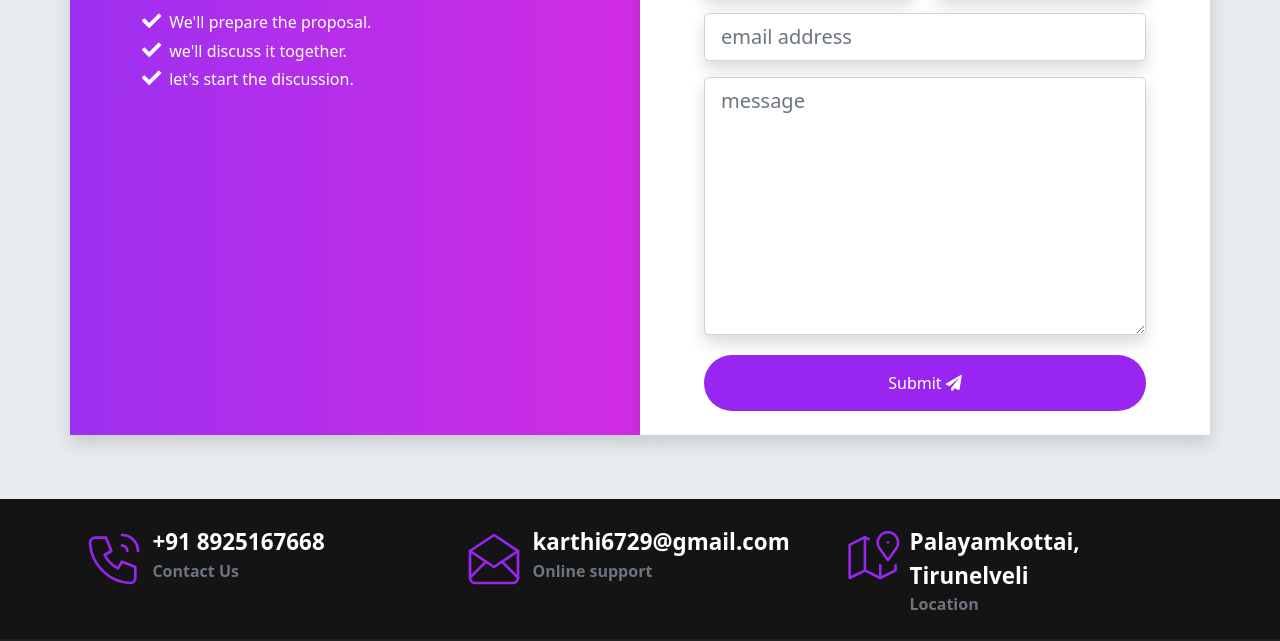
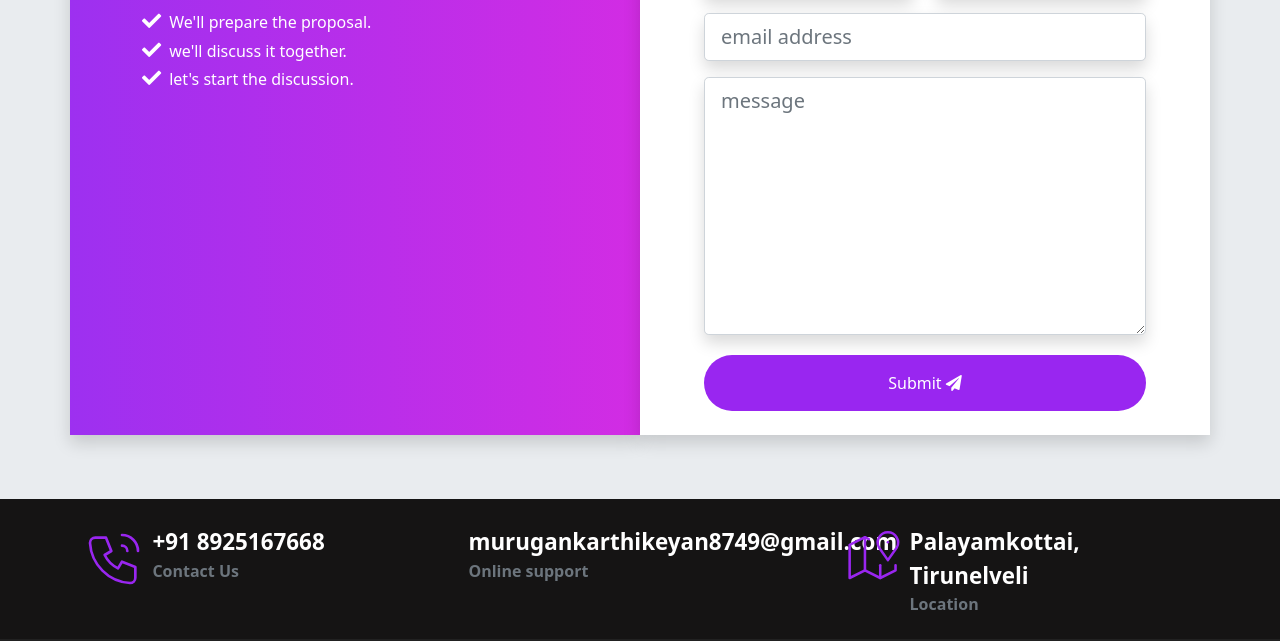
Before and after one commit to karthi8749/my_Portfoilio, a website: page index.html in a window 1280 px wide. Shown: the part 5330-5971 px from the top of the page. Drawn offline with nearby package versions, Linux system fonts and the light colour scheme; files that its build step writes are made by us from their sources.

Commit message:
UpdateV3 index.html

```diff
--- a/index.html
+++ b/index.html
@@ -811,7 +811,7 @@
           </svg>
         </div>
         <div class="contact-box__info">
-          <a href="mailto:karthi6729@gmail.com" class="contact-box__info--title">karthi6729@gmail.com</a>
+          <a href="mailto:karthi6729@gmail.com" class="contact-box__info--title">murugankarthikeyan8749@gmail.com</a>
           <p class="contact-box__info--subtitle">Online support</p>
         </div>
       </div>
```
